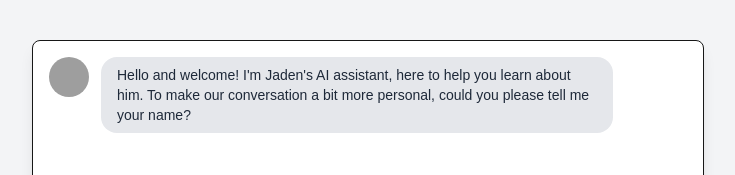
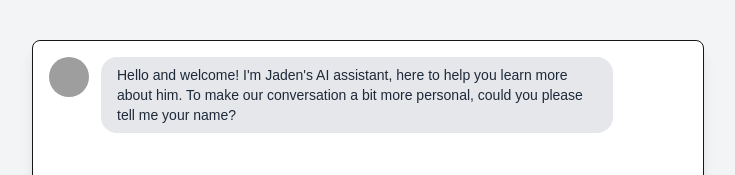
Before and after one commit to jadenS123/chatbot-frontend, a Next.js app: page / in a window 1280 px wide. Shown: the top 175 px of the page, without its empty margins (272-1007 px from the left). Built offline with nearby package versions, Linux system fonts and the light colour scheme; grey boxes are pictures that could not be loaded.

Commit message:
feat: Recorrecting greeting flow and logic

```diff
--- a/src/app/page.tsx
+++ b/src/app/page.tsx
@@ -21,7 +21,7 @@ export default function Home() {
   const [messages, setMessages] = useState<Message[]>([
     {
       id: 1,
-      text: "Hello and welcome! I'm Jaden's AI assistant, here to help you learn about him. To make our conversation a bit more personal, could you please tell me your name?",
+      text: "Hello and welcome! I'm Jaden's AI assistant, here to help you learn more about him. To make our conversation a bit more personal, could you please tell me your name?",
       sender: 'bot'
     }
   ]);
```
